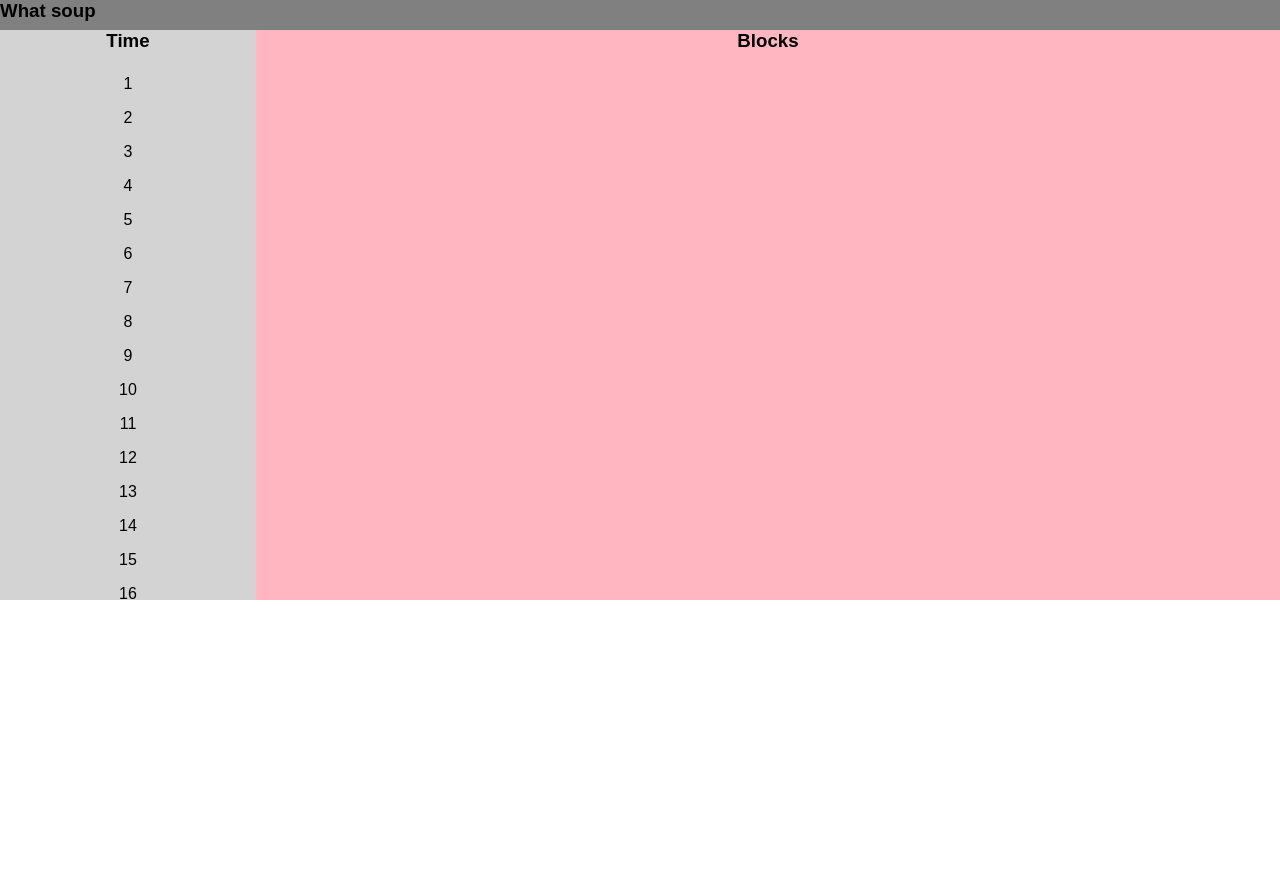
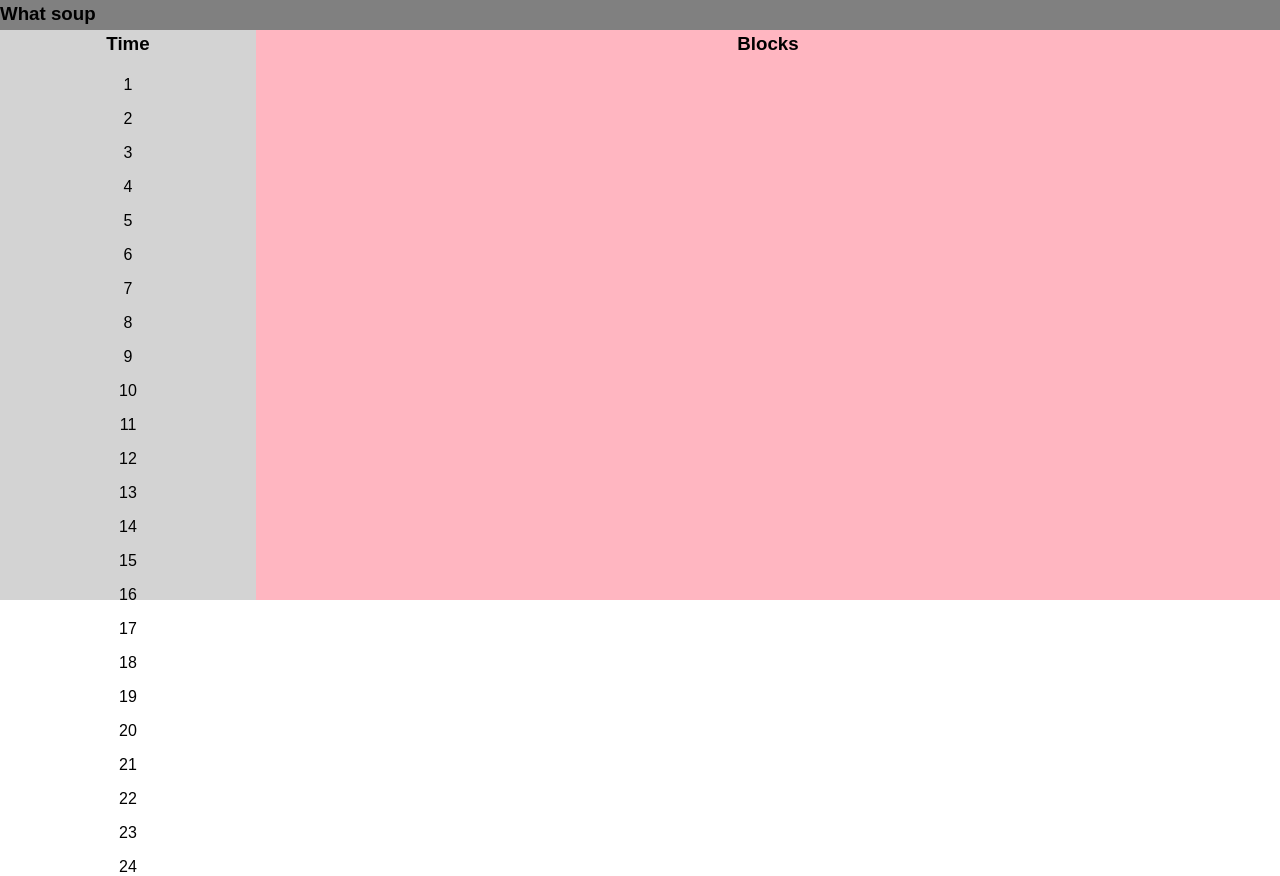
Before and after one commit to tghgg/timeblocker, an Electron app: page src/main/index.html in a window 1280 px wide. Before the commit the page ends 800 px from the top, so only its background shows below. Drawn offline with nearby package versions, Linux system fonts and the light colour scheme; no server answers.

Commit message:
Re-do layout

```diff
--- a/src/main/index.css
+++ b/src/main/index.css
@@ -7,39 +7,50 @@ body {
 
 header {
     background-color: gray;
-    margin: 0;
-    height: 5%;
+    height: 10%;
 }
 
-h3 {
+header > div > h3 {
     margin: 0;
+    padding-top: 3px;
 }
-
-.main {
+.title {
+    height: 50%;
+}
+.heading {
     display: flex;
+    width: 100%;
+    height: 50%;
+}
+.heading > h3 {
     text-align: center;
-    height: 95%;
 }
-
-
-.heading {
-    height: 5%;
-}
-
-.time {
-    display: block;
+.heading > h3:first-child {
     width: 20%;
     background-color: lightgray;
 }
+.heading > h3:last-child {
+    width: 80%;
+    background-color: lightpink;
+}
 
+.content {
+    height: 90%;
+    display: flex;
+}
 
 .hours-list {
-    overflow: auto;
-    height: 95%;
+    height: 100%;
+    width: 20%;
+    display: block;
+    background-color: lightgray;
+    text-align: center;
+
 }
 
 .timeblocks {
+    height: 100%;
+    width: 80%;
     display: block;
-    width: 80%;
     background-color: lightpink;
 }
--- a/src/main/index.html
+++ b/src/main/index.html
@@ -9,23 +9,23 @@
 
 <body>
     <header>
-        <h3>What soup</h3>
+        <div class="title">
+            <h3>What soup</h3>
+        </div>
+        <div class="heading">
+            <h3>Time</h3>
+            <h3>Blocks</h3>
+        </div>
     </header>
-    <div class="main">
-        <div class="time">
-            <div class="heading">
-                <h3>Time</h3>
-            </div>
-            <div class="hours-list">
-                <hour v-for="hour in hours" v-bind:time="hour"></hour>
-            </div>
+
+    <section class="content">
+        <div class="hours-list">
+            <hour v-for="hour in hours" v-bind:time="hour"></hour>
         </div>
         <div class="timeblocks">
-            <div class="heading">
-                <h3>Blocks</h3>
-            </div>
+
         </div>
-    </div>
+    </section>
 </body>
 <!-- Dev Vue -->
 <script src="https://cdn.jsdelivr.net/npm/vue/dist/vue.js"></script>
--- a/src/main/index.js
+++ b/src/main/index.js
@@ -27,6 +27,7 @@ app.on('ready', () => {
     });
 
     MainWindow.on('resize', () => {
+        console.log('re');
         MainWindow.webContents.send('resize', MainWindow.getContentSize()[1]);
     });
 
--- a/src/main/renderer.js
+++ b/src/main/renderer.js
@@ -14,6 +14,5 @@ for (let i = 0; i < 24; i++) {
 
 // Auto resize the page
 ipcRenderer.on('resize', (event, data) => {
-    console.log(data);
     document.querySelector('body').style.height = `${data}px`;
 });
```
